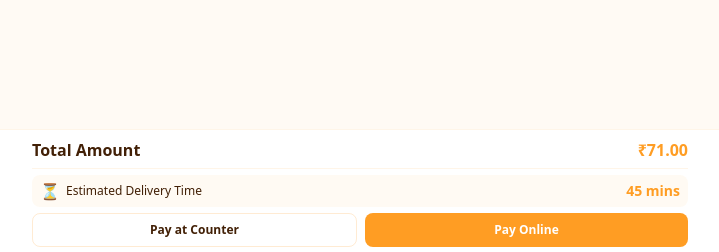
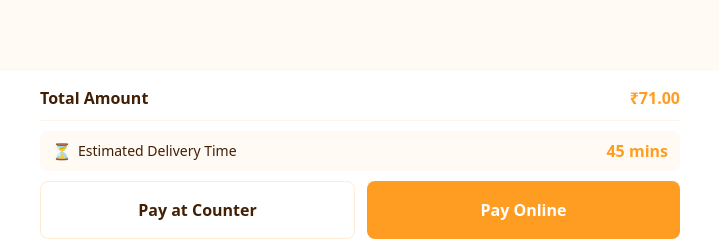
Before and after one commit to rajeev06code/digimenu-frontend, a React (Vite) app: page /cart in a window 1280 px wide. Shown: the part 545-797 px from the top of the page, without its empty margins (280-999 px from the left). Built offline with nearby package versions, Linux system fonts and the light colour scheme.

Commit message:
working on app

```diff
--- a/src/components/view/AlertDialog.jsx
+++ b/src/components/view/AlertDialog.jsx
@@ -3,6 +3,7 @@ import { TextField } from "@material-ui/core";
 import { IoCloseOutline } from "react-icons/io5";
 import { useState, useRef } from "react";
 import { makeStyles } from "@material-ui/core/styles";
+import { useNavigate } from "react-router-dom";
 
 // Custom styles for Material-UI components
 const useStyles = makeStyles({
@@ -52,6 +53,7 @@ const useStyles = makeStyles({
 });
 
 export default function AlertDialog({ open, onClose }) {
+  const navigate = useNavigate();
   const classes = useStyles();
   const [formData, setFormData] = useState({
     name: "",
@@ -120,6 +122,7 @@ export default function AlertDialog({ open, onClose }) {
     if (otp.length === 4) {
       // Handle final submission with OTP verification
       console.log("Final submission with:", formData);
+      navigate("/success");
       onClose();
     }
   };
--- a/src/pages/CartItems.jsx
+++ b/src/pages/CartItems.jsx
@@ -98,7 +98,7 @@ function CartItems() {
           </div>
 
           {/* Cart Items */}
-          <div className="space-y-2 mb-24">
+          <div className="space-y-2 mb-32">
             {cartItems.map((item) => (
               <div
                 key={item.id}
@@ -152,33 +152,37 @@ function CartItems() {
 
           {/* Footer */}
           <div className="fixed bottom-0 left-0 right-0 bg-white border-t border-[#FF9D23]/10">
-            <div className="max-w-2xl mx-auto p-2 space-y-1.5">
+            <div className="max-w-2xl mx-auto p-4 space-y-2.5">
               {/* Price Details */}
-              <div className="flex justify-between text-[#422006] font-semibold text-base pb-1.5 border-b border-[#FF9D23]/10">
+              <div className="flex justify-between text-[#422006] font-semibold text-xl sm:text-base pb-2.5 border-b border-[#FF9D23]/10">
                 <span>Total Amount</span>
-                <span className="text-[#FF9D23]">₹{totalPrice.toFixed(2)}</span>
+                <span className="text-[#FF9D23] text-bold">
+                  ₹{totalPrice.toFixed(2)}
+                </span>
               </div>
 
               {/* Delivery Time */}
-              <div className="flex justify-between items-center py-1 px-2 bg-[#FF9D23]/5 rounded-lg">
+              <div className="flex justify-between items-center py-2 px-3 bg-[#FF9D23]/5 rounded-lg">
                 <div className="flex items-center gap-1.5 text-[#422006]">
                   <span className="text-base">⏳</span>
-                  <span className="text-xs">Estimated Delivery Time</span>
+                  <span className="text-xs sm:text-sm">
+                    Estimated Delivery Time
+                  </span>
                 </div>
-                <span className="font-semibold text-[#FF9D23] text-sm">
+                <span className="font-semibold text-[#FF9D23] text-sm sm:text-base">
                   45 mins
                 </span>
               </div>
 
               {/* Payment Buttons */}
-              <div className="flex gap-2 mt-1.5">
+              <div className="flex gap-3 mt-2.5">
                 <button
                   onClick={handleClickOpen}
-                  className="flex-1 py-2 rounded-lg text-[#422006] border border-[#FF9D23]/20 hover:bg-[#FF9D23]/5 transition-colors text-xs font-semibold"
+                  className="flex-1 py-4 rounded-lg text-[#422006] border border-[#FF9D23]/20 hover:bg-[#FF9D23]/5 transition-colors text-sm sm:text-base font-semibold"
                 >
                   Pay at Counter
                 </button>
-                <button className="flex-1 py-2 rounded-lg bg-[#FF9D23] text-white hover:bg-[#FF9D23] transition-colors text-xs font-semibold">
+                <button className="flex-1 py-4 rounded-lg bg-[#FF9D23] text-white hover:bg-[#FF9D23] transition-colors text-sm sm:text-base font-semibold">
                   Pay Online
                 </button>
               </div>
--- a/src/pages/QRcodeDisplay.jsx
+++ b/src/pages/QRcodeDisplay.jsx
@@ -34,9 +34,9 @@ function QRcodeDisplay() {
   ];
 
   return (
-    <div className="flex flex-col items-center justify-center min-h-screen bg-[#FFFAF4] p-6">
+    <div className="flex flex-col items-center justify-start min-h-screen bg-[#FFFAF4] p-6">
       {/* Header Section */}
-      <div className="text-center mb-8">
+      <div className="text-center mb-8 mt-12">
         <h1 className="text-3xl sm:text-4xl font-bold text-[#422006] mb-2">
           Welcome to <span className="text-[#FF9D23]">KRANTI HOTEL</span>
         </h1>
@@ -46,7 +46,7 @@ function QRcodeDisplay() {
       </div>
 
       {/* QR Code Box */}
-      <div className="bg-white rounded-2xl shadow-lg p-6 sm:p-2 mb-2 w-full max-w-xs relative">
+      <div className="bg-white rounded-2xl shadow-lg p-6 sm:p-2 mb-8 w-full max-w-xs relative">
         <div className="absolute -top-3 left-1/2 transform -translate-x-1/2 bg-[#FF9D23] text-white px-4 py-1 rounded-full text-sm font-medium">
           Table 4
         </div>
--- a/src/pages/SuccessPage.jsx
+++ b/src/pages/SuccessPage.jsx
@@ -9,7 +9,7 @@ function SuccessPage() {
   // Simulating order details (replace with actual data passing)
   const orderDetails = {
     orderId: "KH1234567890",
-    customerName: "Rahul",
+    customerName: "Rajeev",
     items: [
       { name: "Handmade Bihari Samosa", quantity: 2, price: 49.5 },
       { name: "Litti Chokha", quantity: 1, price: 10.5 },
@@ -129,7 +129,7 @@ function SuccessPage() {
 
         {/* Back Button */}
         <button
-          onClick={() => navigate("/menu")}
+          onClick={() => navigate("/kranti-hotel/4/menu")}
           className="w-full bg-[#FF9D23]/10 text-[#FF9D23] rounded-xl py-3 font-medium hover:bg-[#FF9D23]/20 transition-colors"
         >
           Back to Menu
--- a/vite.config.js
+++ b/vite.config.js
@@ -6,6 +6,9 @@ import tailwindcss from "@tailwindcss/vite";
 export default defineConfig({
   plugins: [react(), tailwindcss()],
   server: {
-    allowedHosts: ["digimenu-frontend.vercel.app"], // Add your host here
+    allowedHosts: [
+      "digimenu-frontend.vercel.app",
+      "68a8-2401-4900-3b1c-602d-642f-3f69-e34e-2aff.ngrok-free.app",
+    ], // Add your host here
   },
 });
```
